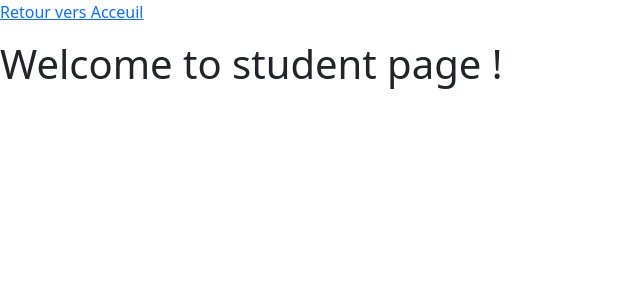
After one commit to TokiniainaClement/project_html_, a PHP site: page /student.php in a window 1280 px wide. The commit adds this page. Shown: the top 300 px of the page, without its empty margins (0-640 px from the left). Run offline with PHP 8.4, Linux system fonts and the light colour scheme; data that the repository does not hold is empty; some libraries are stand-ins or nearby versions.

Commit message:
Add a new page for student

```diff
--- a/views/index.php
+++ b/views/index.php
@@ -32,10 +32,10 @@ require "template/header.php";
     <div class="container">
       <ul class="navbar-nav">
         <li class="nav-item active">
-          <a class="nav-link" href="#dashboard">Tableau de bord</a>
+          <a class="nav-link" href="index.php">Tableau de bord</a>
         </li>
         <li class="nav-item">
-          <a class="nav-link" href="#students">Students</a>
+          <a class="nav-link" href="student.php">Students</a>
         </li>
         <li class="nav-item">
           <a class="nav-link" href="#courses">Courses</a>
--- /dev/null
+++ b/views/student.php
@@ -0,0 +1,15 @@
+<?php
+$title = "Student Page";
+require "template/header.php";
+
+?>
+
+<p>
+    <a href="index.php">Retour vers Acceuil</a>
+</p>
+<h1>Welcome to student page !</h1>
+
+<?php
+require "template/footer.php";
+
+?>
```
